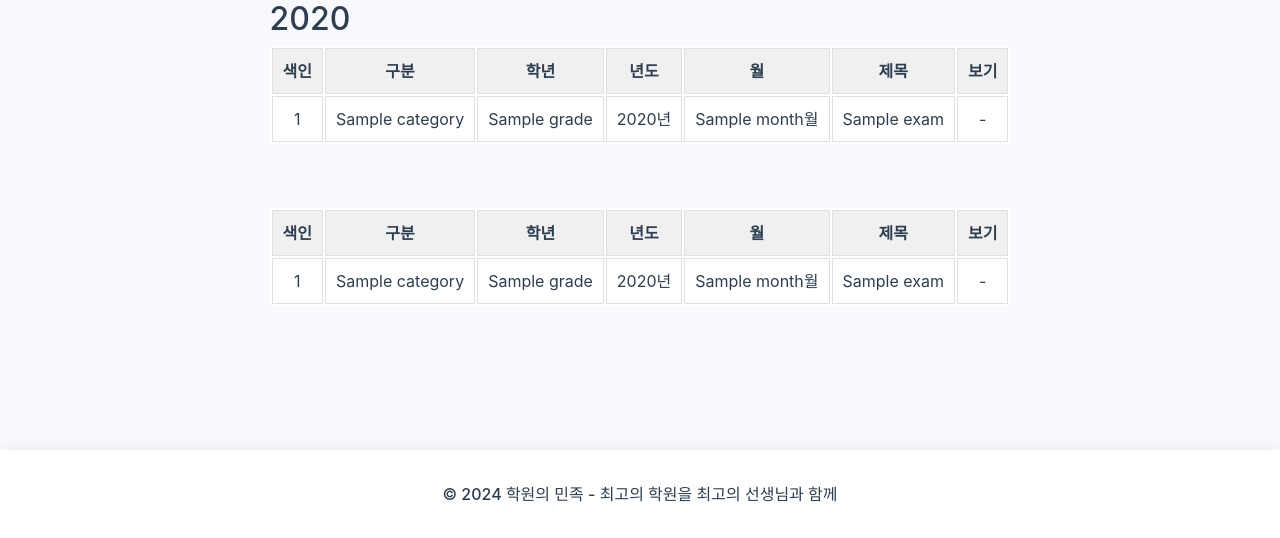
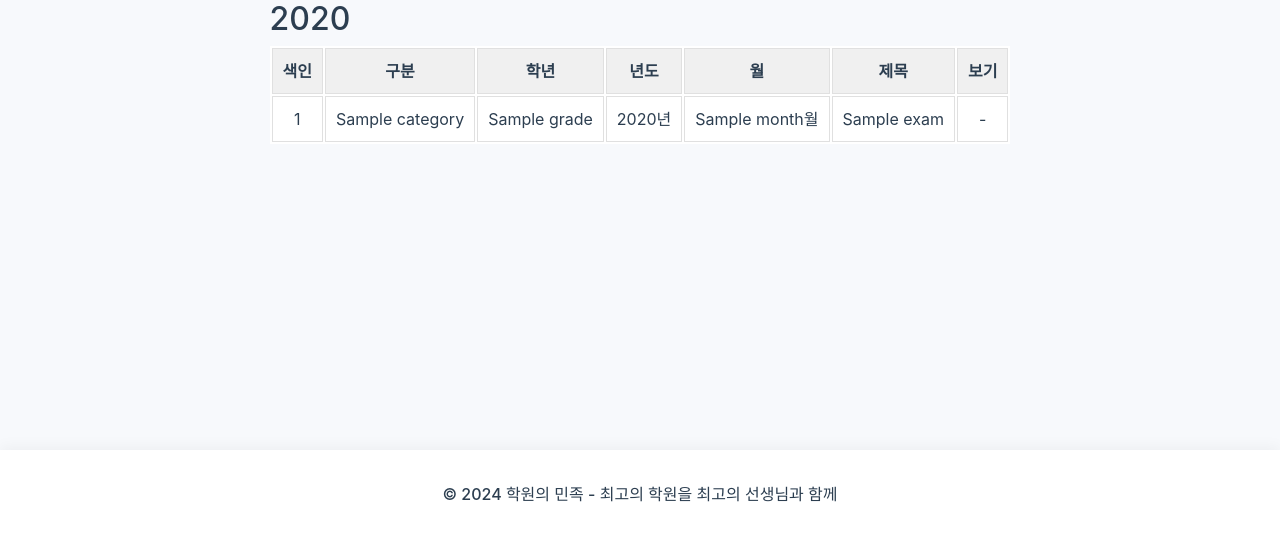
Before and after one commit to willstory/TeamProject, a Django app: template academy/templates/academy_list.html in a window 1280 px wide. Shown: the part 262-800 px from the top of the page. Run offline with Django 5.2, Linux system fonts and the light colour scheme; the template is opened without the code that fills it: most values are stand-ins (such as "Sample title", 1, 10 or a date in 2020).

Commit message:
Update academy_list.html
academy 파일 복구 작업
중복 코드 확인

```diff
--- a/academy/templates/academy_list.html
+++ b/academy/templates/academy_list.html
@@ -185,50 +185,6 @@
         {% endif %}
     </div>
 
-    <div class="table-container">
-      {% if exams %}
-          <table class="exam-table">
-              <thead>
-                  <tr>
-                      <th>색인</th>
-                      <th>구분</th>
-                      <th>학년</th>
-                      <th>년도</th>
-                      <th>월</th>
-                      <th>제목</th>
-                      <th>보기</th>
-                  </tr>
-              </thead>
-              <tbody>
-                  {% for exam in exams %}
-                  <tr>
-                      <td>{{ forloop.counter }}</td>
-                      <td>{{ exam.category }}</td>
-                      <td>{{ exam.grade }}</td>
-                      <td>{{ exam.year }}년</td>
-                      <td>{{ exam.month }}월</td>
-                      <td>{{ exam.title }}</td>
-                      <td>
-                          {% if exam.link %}
-                            <a href="{% url 'academy:exam_list_result' %}?year={{ exam.year }}&grade={{ exam.grade }}&month={{ exam.month }}">클릭</a>
-                          {% else %}
-                              -
-                          {% endif %}
-                      </td>
-                  </tr>
-                  {% endfor %}
-              </tbody>
-          </table>
-      {% else %}
-        <div class="section"  style="margin-bottom: 330px;">
-          <p class="no-data-message" style="text-align: center;">조건에 맞는 테이블이 없습니다.</p>
-        </div>
-      {% endif %}
-
-
-  </div>
-
-
     {% endblock %}
 
     {% block footer %}
```
